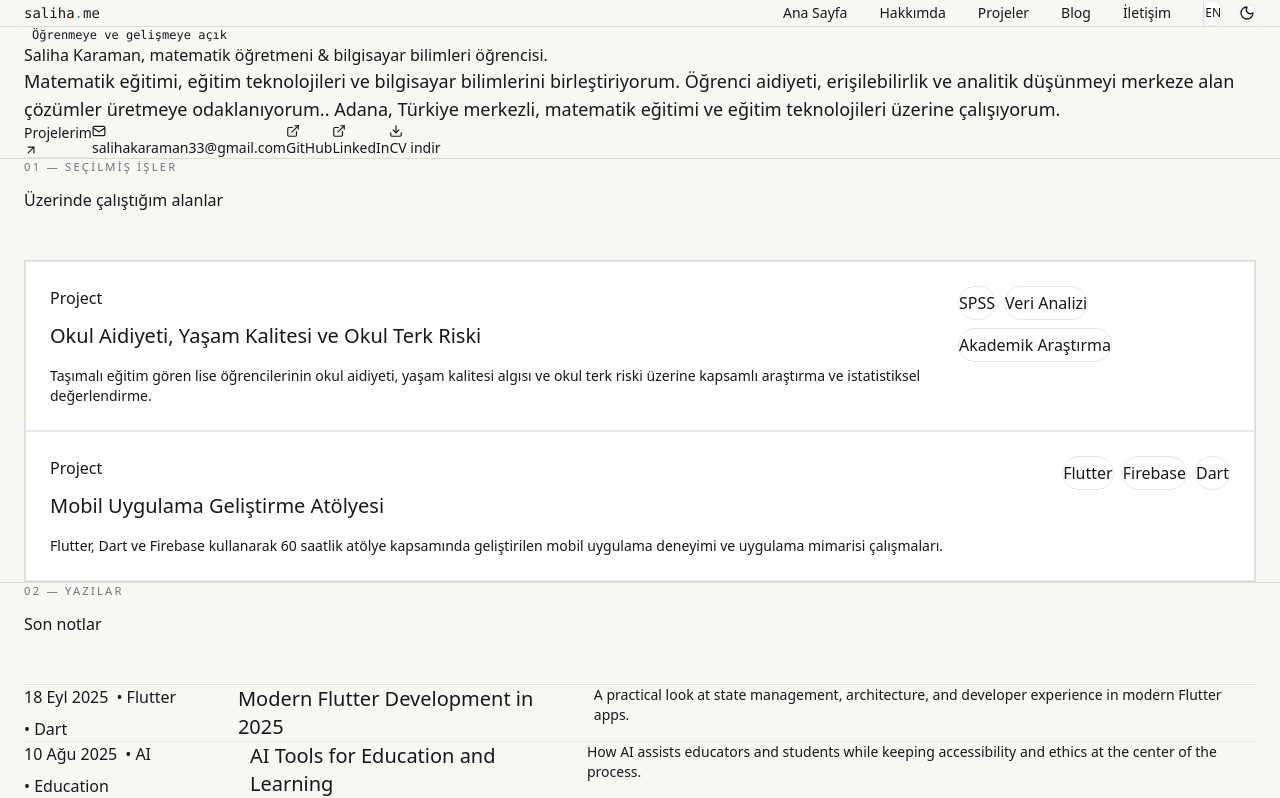
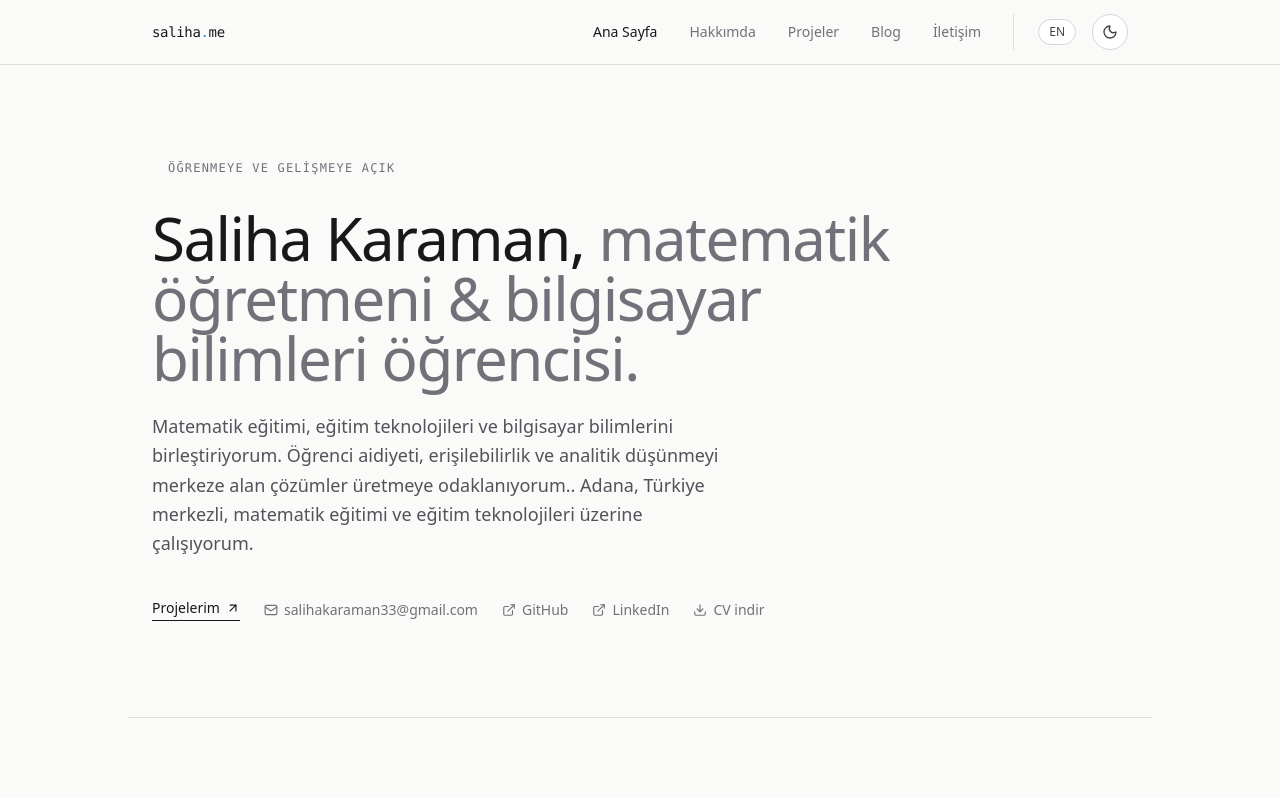
Before and after one commit to SalihaKaraman/SalihaKrmn, a Next.js app: page / in a window 1280 px wide. Shown: the top 798 px of the page. Built offline with nearby package versions, Linux system fonts and the light colour scheme.

Commit message:
fix: update content paths in Tailwind configuration for correct file resolution

```diff
--- a/tailwind.config.js
+++ b/tailwind.config.js
@@ -1,6 +1,8 @@
 module.exports = {
   content: [
-    "./app/**/*.{js,ts,jsx,tsx}",
+    "./src/app/**/*.{js,ts,jsx,tsx}",
+    "./src/components/**/*.{js,ts,jsx,tsx}",
+    "./src/data/**/*.{js,ts,jsx,tsx}",
     "./components/**/*.{js,ts,jsx,tsx}",
     "./pages/**/*.{js,ts,jsx,tsx}"
   ],
```
